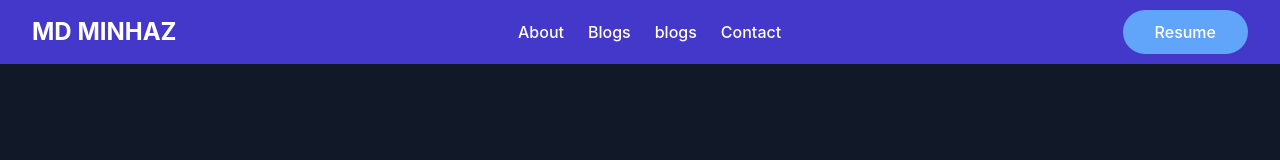
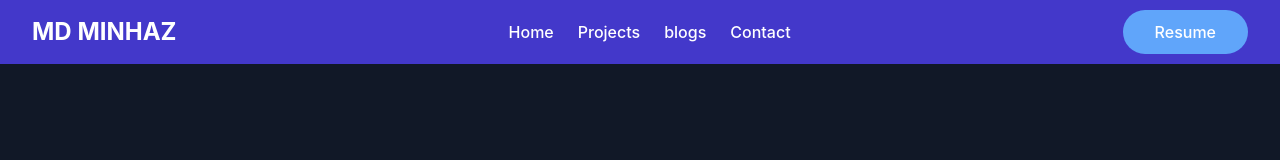
Before and after one commit to minhazpro3/protfolio-updated, a React (Create React App) app: page / in a window 1280 px wide. Shown: the top 160 px of the page. Built offline with nearby package versions, Linux system fonts and the light colour scheme.

Commit message:
updated navbar

```diff
--- a/src/Components/About/About.js
+++ b/src/Components/About/About.js
@@ -61,7 +61,7 @@ const About = () => {
                 type="button"
                 onClick={() => setShowModal(true)}
               >
-                Find more <BsArrowRight />
+                About more <BsArrowRight />
               </button>
             </div>
           </div>
--- a/src/Components/Navbar/Navbar.js
+++ b/src/Components/Navbar/Navbar.js
@@ -63,24 +63,28 @@ const Navbar = () => {
             >
               <ul className="items-center justify-center space-y-8 md:flex md:space-x-6 md:space-y-0">
                 <li className="text-white hover:text-indigo-200">
-                  <a className="font-medium" href="#top">
-                    About
+                  <a
+                    className="font-medium"
+                    href="https://minhaz-web.netlify.app/"
+                  >
+                    Home
+                  </a>
+                </li>
+
+                <li className="text-white hover:text-indigo-200">
+                  <a className="font-medium" href="#projects">
+                    Projects
                   </a>
                 </li>
                 <li className="text-white hover:text-indigo-200">
                   <a className="font-medium" href="#blogs">
-                    Blogs
+                    blogs
                   </a>
                 </li>
                 <li className="text-white hover:text-indigo-200">
-                  <Link className="font-medium" to="/blogs">
-                    blogs
-                  </Link>
-                </li>
-                <li className="text-white hover:text-indigo-200">
-                  <Link className="font-medium" to="/contact">
+                  <a className="font-medium" href="#contact">
                     Contact
-                  </Link>
+                  </a>
                 </li>
               </ul>
 
```
